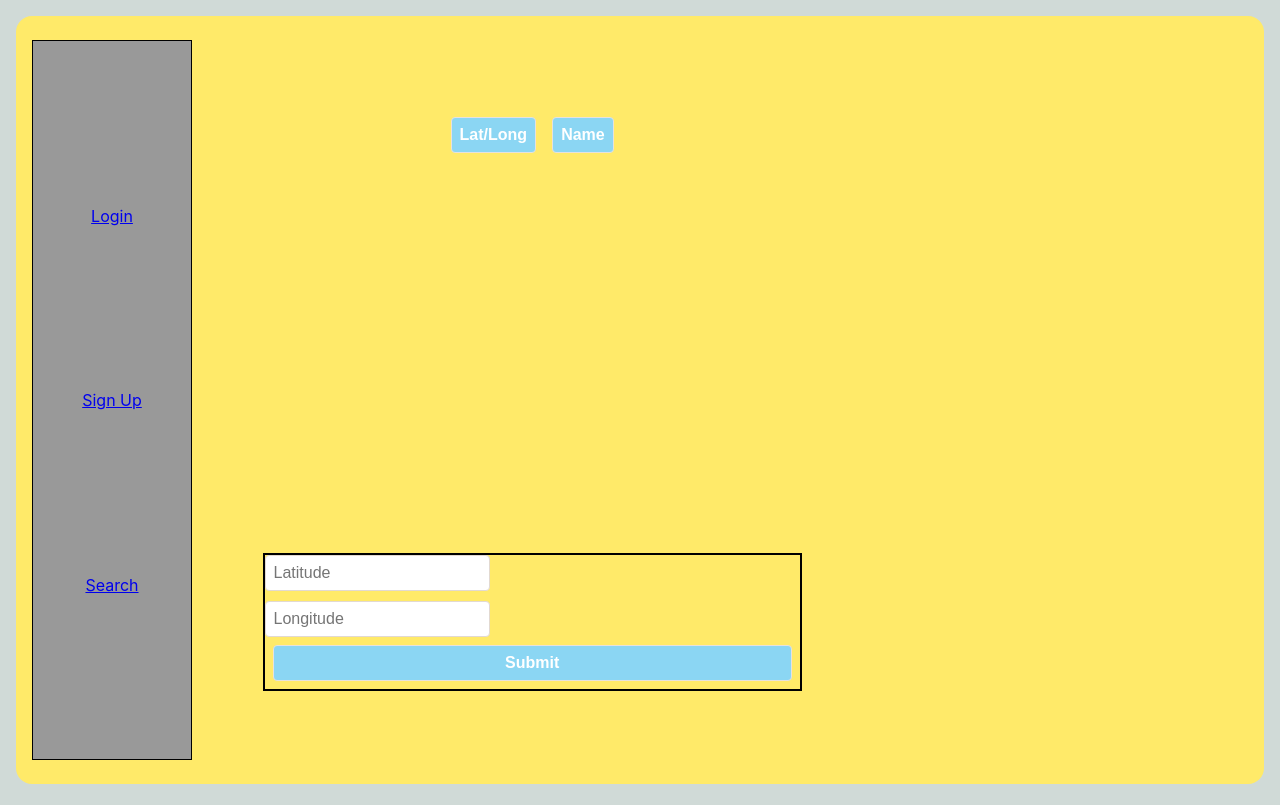
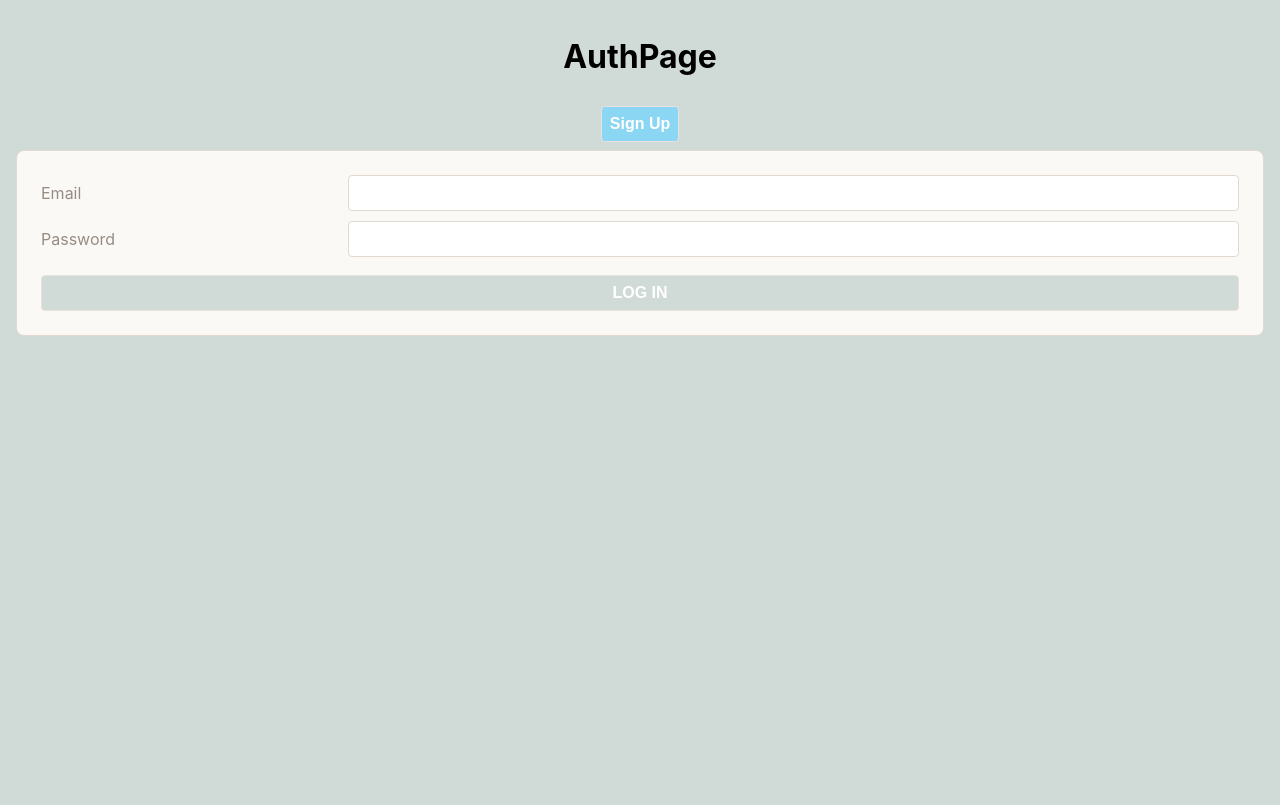
Before and after one commit to JustincHedrick/Conditions, a React (Create React App) app: page /login in a window 1280 px wide. Built offline with nearby package versions, Linux system fonts and the light colour scheme.

Commit message:
updated logged in routes

```diff
--- a/src/pages/App/App.jsx
+++ b/src/pages/App/App.jsx
@@ -17,7 +17,12 @@ function App() {
         <Route path='/login' element={<AuthPage setUser={setUser}/>}/>
       </Routes>
       :
-      <LandingPage />
+      <>
+      <Routes>
+        <Route path='/' element={<LandingPage user={user} />}/>
+        <Route path='/login' element={<AuthPage setUser={setUser}/>}/>
+      </Routes>
+      </>
       }
     </main>
   );
```
